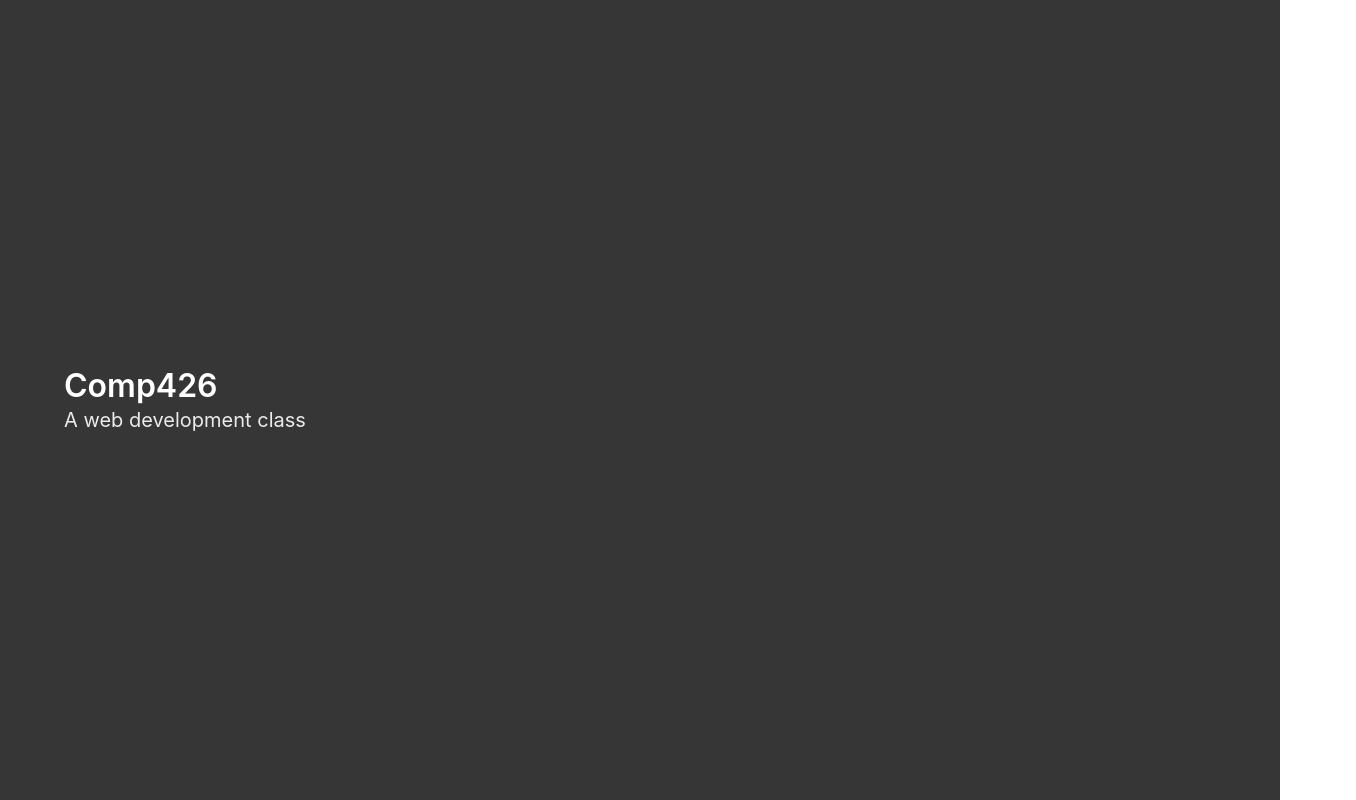
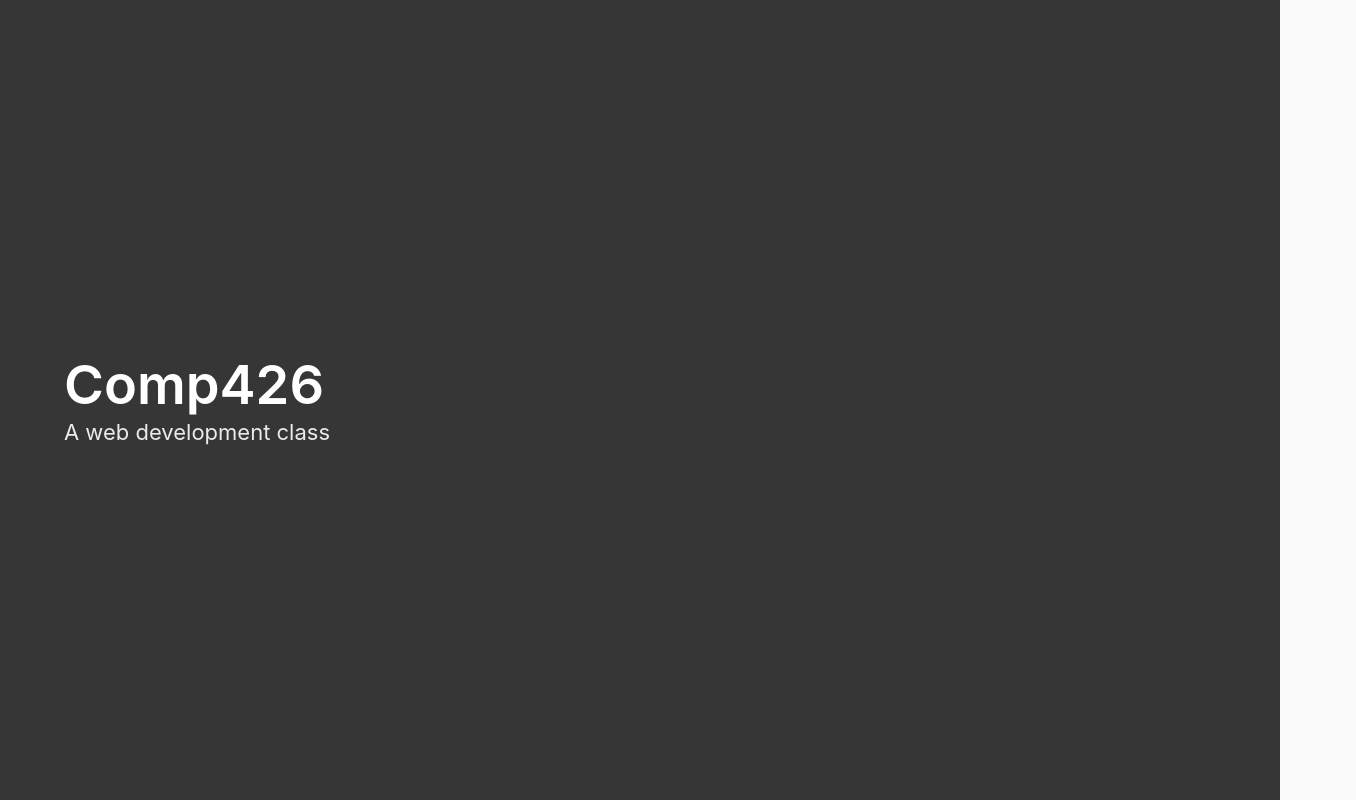
Before and after one commit to jdmar3-comp426/a02-xaviprat, a website: page index.html in a window 1280 px wide. Shown: the top 800 px of the page, 1356 px wide, since content can reach past the window. Drawn offline with nearby package versions, Linux system fonts and the light colour scheme; a web font is replaced by a local one.

Commit message:
closed bracket

```diff
--- a/index.html
+++ b/index.html
@@ -3,7 +3,7 @@
 <head>
     <meta charset="UTF-8">
     <meta name="viewport" content="width=device-width, initial-scale=1">
-    <link rel="stylesheet" href="node_modules/bulma/css/bulma.css"
+    <link rel="stylesheet" href="node_modules/bulma/css/bulma.css">
     <link rel="stylesheet" href="custom_style.css">
     <link href="https://fonts.googleapis.com/css?family=Shrikhand&display=swap" rel="stylesheet">
     <title>Assignment 2</title>
```
